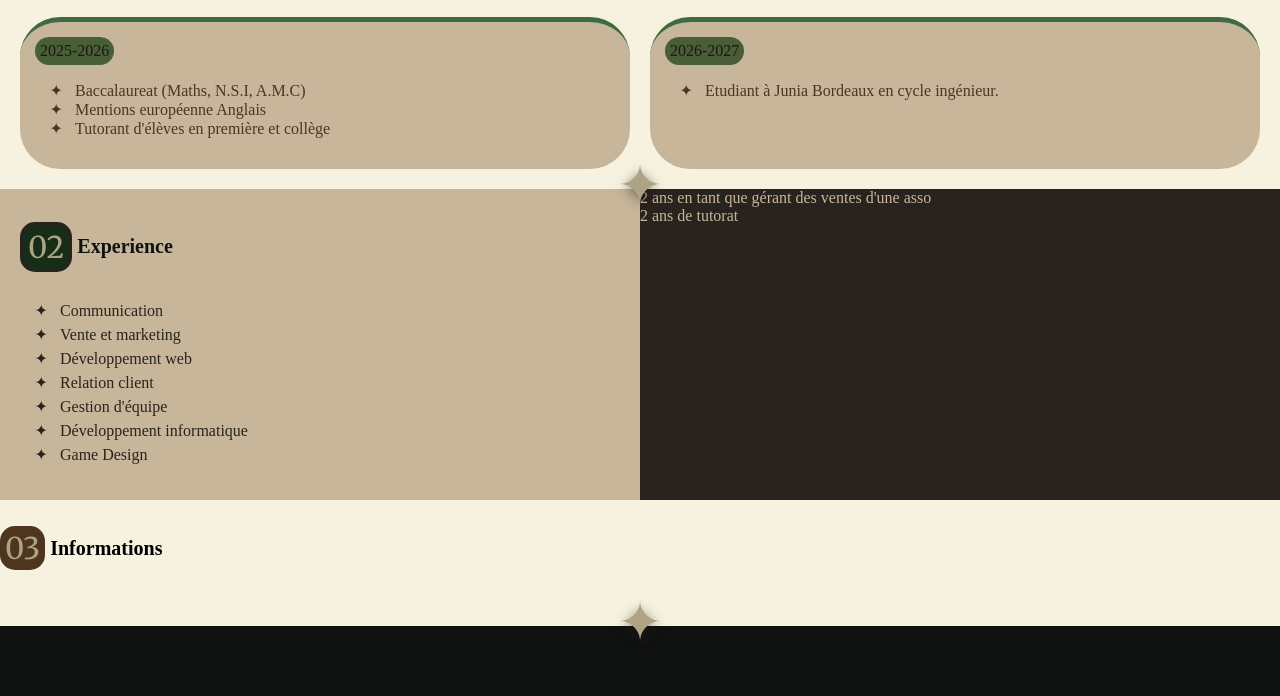
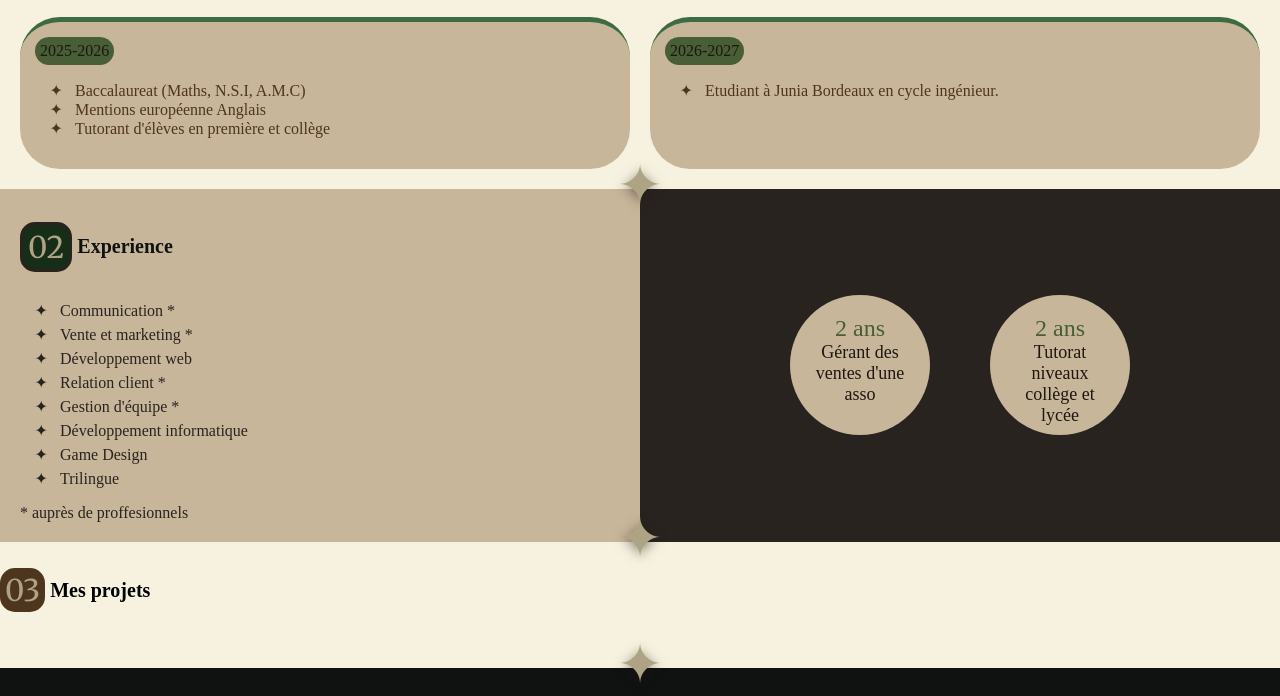
Before and after one commit to Angryp3t/TP-developpement-web, a plain HTML site: page portfolio/index.html in a window 1280 px wide. Shown: the part 724-1420 px from the top of the page. Before the commit the page ends 1378 px from the top, so only its background shows below. Drawn offline with Linux system fonts and the light colour scheme; a web font is replaced by a local one.

Commit message:
ajout d'un meilleur style pour les expérince et d'une partie information

```diff
--- a/portfolio/index.html
+++ b/portfolio/index.html
@@ -54,24 +54,26 @@
             <section class="type1">
             <div class="titre"><span class="number">02</span><h4>Experience</h4></div>
                 <ul>
-                    <li>Communication</li>
-                    <li>Vente et marketing</li>
+                    <li>Communication *</li>
+                    <li>Vente et marketing *</li>
                     <li>Développement web</li>
-                    <li>Relation client</li>
-                    <li>Gestion d'équipe</li>
+                    <li>Relation client *</li>
+                    <li>Gestion d'équipe *</li>
                     <li>Développement informatique</li>
                     <li>Game Design</li>
+                    <li>Trilingue</li>
                 </ul>
+            <div class="info">* auprès de proffesionnels</div>
             </section>
             <section class="type2">
-                <div class="exp"></div>
-                <div class="exp">2 ans en tant que gérant des ventes d'une asso</div>
-                <div class="exp">2 ans de tutorat</div>
+                <div class="exp"><div class="time">2 ans</div>Gérant des ventes d'une asso</div>
+                <div class="exp"><div class="time">2 ans</div>Tutorat niveaux collège et lycée</div>
             </section>
         </conteneur>
         </div>
+        <div class="centre-etoile"></div>
         <div id="part3">
-        <div class="titre"><span class="number">03</span><h4>Informations</h4></div>
+        <div class="titre"><span class="number">03</span><h4>Mes projets</h4></div>
         <conteneur>
             <section class="type3">
 
--- a/portfolio/style.css
+++ b/portfolio/style.css
@@ -235,8 +235,31 @@ ul{
             color: var(--soft-black);
         }
         .type2{
+            padding: 20px;
+            position: relative;
+            gap: 10%;
+            display: flex;
+            align-items: center;
+            justify-content: center;
             background-color: var(--soft-black);
             color: var(--warm-sand);
+            .exp{
+                .time{
+                    color: var(--moss);
+                    font-size: 24px;
+                }
+                text-align: center;
+                background-color: var(--warm-sand);
+                color:var(--spresso-black);
+                font-size: 18px;
+                width: 100px;
+                height: 100px;
+                padding: 20px;
+                border-radius: 100%;
+            }
+            .info{
+                font-size: 3px;
+            }
         }
     }
 }
```
